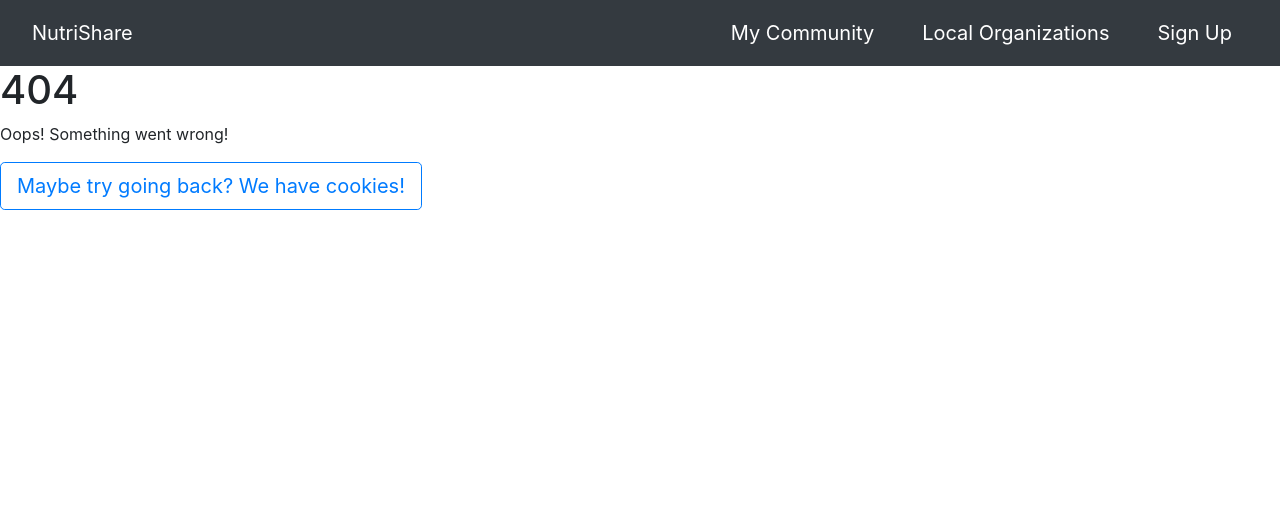
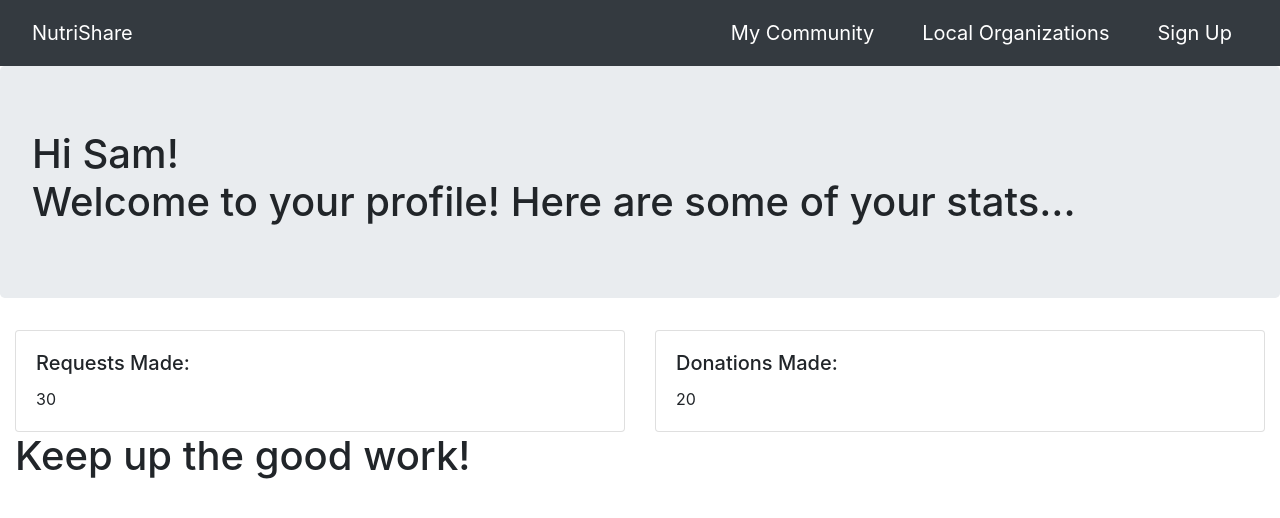
Before and after one commit to kilahancock-zz/hackathon2, a React (Create React App) app in the folder frontend/: page /profile in a window 1280 px wide. Before the commit this address had no page. Shown: the top 518 px of the page. Built offline with nearby package versions, Linux system fonts and the light colour scheme.

Commit message:
added very simple page

```diff
--- a/frontend/src/App.js
+++ b/frontend/src/App.js
@@ -8,6 +8,7 @@ import { BrowserRouter as Router, Switch, Route, Link } from 'react-router-dom'
 import SignInModal from './components/SignInModal.js';
 import SignUpModal from './components/SignUpModal.js';
 import NotFound from './components/NotFound'
+import { Profile } from './containers/Profile';
 
 class App extends Component {
   constructor(props) {
@@ -55,6 +56,9 @@ class App extends Component {
             </Route>
             <Route path="/organizations">
               <Organizations />
+            </Route>
+            <Route path="/profile">
+              <Profile/>
             </Route>
             <Route exact path="*">
              <NotFound></NotFound>
--- /dev/null
+++ b/frontend/src/components/profile/UserCard.js
@@ -0,0 +1,25 @@
+import React from 'react'
+import PropTypes from 'prop-types'
+import Card from 'react-bootstrap/Card'
+
+const UserCard = props => {
+    const {userKey ,userValue} = props;
+    return (
+        <div>
+            <Card style={{height: "100%"}}>
+              <Card.Body>
+                  <Card.Title>
+                      {userKey}
+                  </Card.Title>
+                  <Card.Text>
+                      {userValue}
+                  </Card.Text>
+              </Card.Body>
+          </Card>
+        </div>
+    )
+}
+
+
+
+export default UserCard
--- a/frontend/src/containers/Profile.js
+++ b/frontend/src/containers/Profile.js
@@ -1,11 +1,41 @@
-import React from 'react'
+import React, { useState } from "react";
+import Jumbotron from "react-bootstrap/Jumbotron";
+
+import Col from 'react-bootstrap/Col'
+import Container from 'react-bootstrap/Container'
+import Row from 'react-bootstrap/Row'
+import UserCard from "../components/profile/UserCard";
+
 /*
 this will show after authentifcated user logins. should see number of requests made, donations made, name, and a my organization tab?
 */
+
 export const Profile = () => {
-    return (
-        <div>
-
-        </div>
-    )
-}
+  const userProf = {
+    name: "Sam",
+    lastName: "Gomez Olvera",
+    requestsMade: 30,
+    donationsMade: 20,
+  };
+  const [user, setUser] = useState(userProf);
+  return (
+    <div>
+      <Jumbotron>
+        <h1>Hi {user.name}!
+        <br/>
+        Welcome to your profile! Here are some of your stats...</h1>
+      </Jumbotron>
+      <Container fluid>
+          <Row>
+              <Col>
+              <UserCard userKey="Requests Made: " userValue={user.requestsMade}/>
+              </Col>
+              <Col>
+              <UserCard userKey="Donations Made: " userValue={user.donationsMade}/>
+              </Col>
+          </Row>
+          <h1> Keep up the good work! </h1>
+      </Container>
+    </div>
+  );
+};
```
